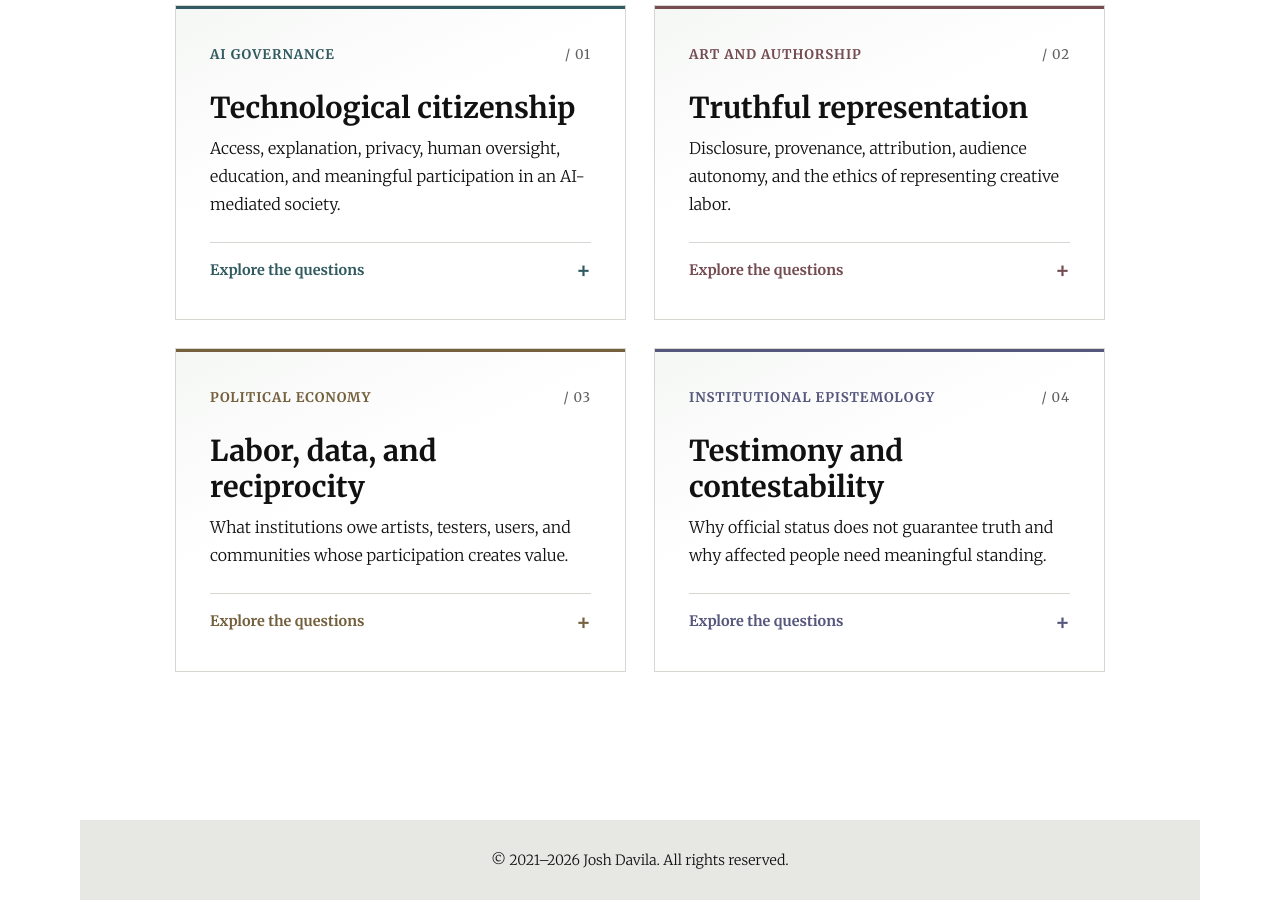
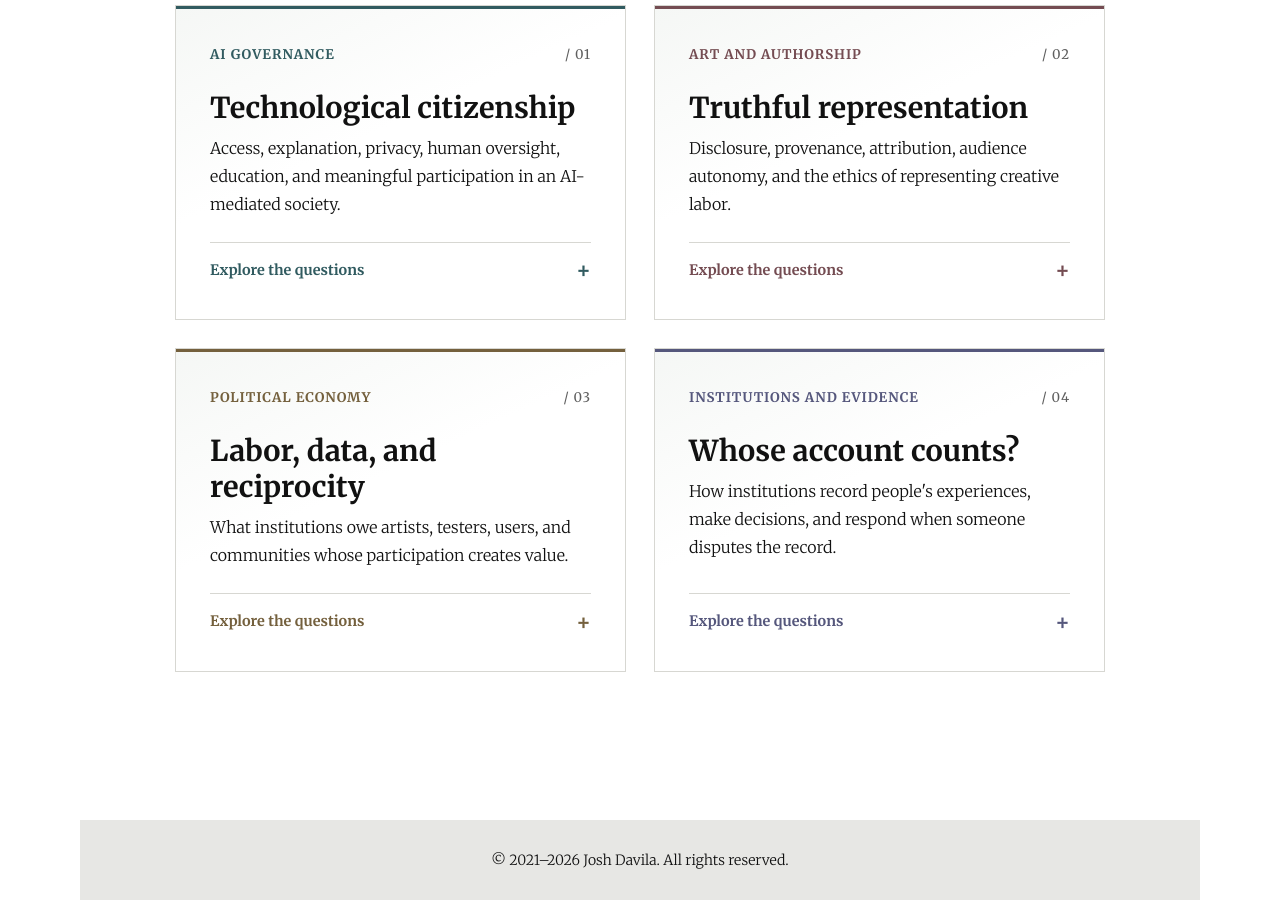
Before and after one commit to JLD-Ai/joshdavila.github.io, a Jekyll site: the page built from research.md, in a window 1280 px wide and 900 px high, scrolled down 934 px. Built offline with Jekyll 4.4.1, drawn with Linux system fonts in a browser that asks for light colours.

Commit message:
Make research questions clearer and center data rights

```diff
--- a/research.md
+++ b/research.md
@@ -40,12 +40,12 @@
         <details class="research-details">
           <summary>Explore the questions</summary>
           <ol>
-            <li>When does disclosure make an artwork more truthful?</li>
+            <li>How should artists tell audiences when they used AI?</li>
             <li>Who deserves credit when human intention and machine output meet?</li>
             <li>How can audiences assess provenance without losing wonder?</li>
           </ol>
         </details>
-        <p class="research-preview" aria-hidden="true">When does disclosure make an artwork more truthful?</p>
+        <p class="research-preview" aria-hidden="true">How should artists tell audiences when they used AI?</p>
       </div>
     </article>
     <article class="card research-card">
@@ -56,28 +56,28 @@
         <details class="research-details">
           <summary>Explore the questions</summary>
           <ol>
-            <li>Who creates value when people become training data?</li>
-            <li>What would fair reciprocity look like for artists and testers?</li>
-            <li>Who gets to refuse extraction or negotiate its terms?</li>
+            <li>Who should own the data we create in daily life?</li>
+            <li>When companies profit from our data or creative work, what do they owe us?</li>
+            <li>Should we be able to say no when a company wants to collect or use our data?</li>
           </ol>
         </details>
-        <p class="research-preview" aria-hidden="true">Who creates value when people become training data?</p>
+        <p class="research-preview" aria-hidden="true">Who should own the data we create in daily life?</p>
       </div>
     </article>
     <article class="card research-card">
       <div class="card-body">
-        <p class="card-meta">Institutional epistemology <span aria-hidden="true">/ 04</span></p>
-        <h2>Testimony and contestability</h2>
-        <p>Why official status does not guarantee truth and why affected people need meaningful standing.</p>
+        <p class="card-meta">Institutions and evidence <span aria-hidden="true">/ 04</span></p>
+        <h2>Whose account counts?</h2>
+        <p>How institutions record people's experiences, make decisions, and respond when someone disputes the record.</p>
         <details class="research-details">
           <summary>Explore the questions</summary>
           <ol>
-            <li>Whose testimony survives when an institution controls the record?</li>
-            <li>What would it take to correct a harmful official classification?</li>
-            <li>How can affected people test whether a promised remedy worked?</li>
+            <li>When an official record and a person's account differ, who gets believed?</li>
+            <li>How can someone correct a record that gets the facts wrong?</li>
+            <li>How do we know whether an institution actually fixed a problem?</li>
           </ol>
         </details>
-        <p class="research-preview" aria-hidden="true">Whose testimony survives when an institution controls the record?</p>
+        <p class="research-preview" aria-hidden="true">When an official record and a person's account differ, who gets believed?</p>
       </div>
     </article>
   </div>
```
